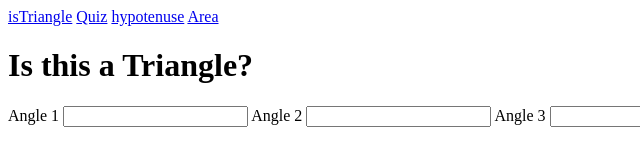
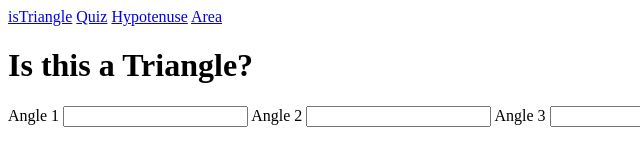
Before and after one commit to Coder31Sayantan/fun-with-triangles, a plain HTML site: page isTriangle.html in a window 1280 px wide. Shown: the full height of the page, 0-640 px from the left. Drawn offline with Linux system fonts and the light colour scheme.

Commit message:
commit 1

```diff
--- a/isTriangle.html
+++ b/isTriangle.html
@@ -10,7 +10,7 @@
     <nav>
         <a href="isTriangle.html">isTriangle</a>
         <a href="quiz.html">Quiz</a>
-        <a href="hypotenuse.html">hypotenuse</a>
+        <a href="hypotenuse.html">Hypotenuse</a>
         <a href="index.html">Area</a>
     </nav>
     <h1>Is this a Triangle?</h1>
```
